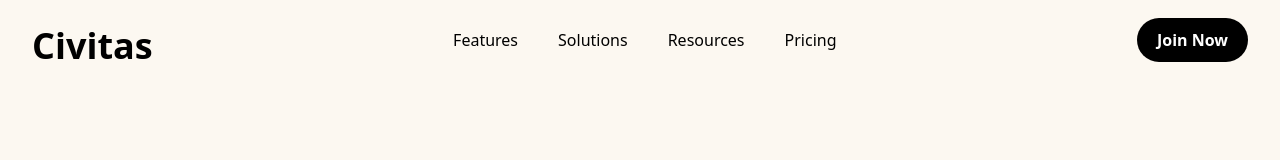
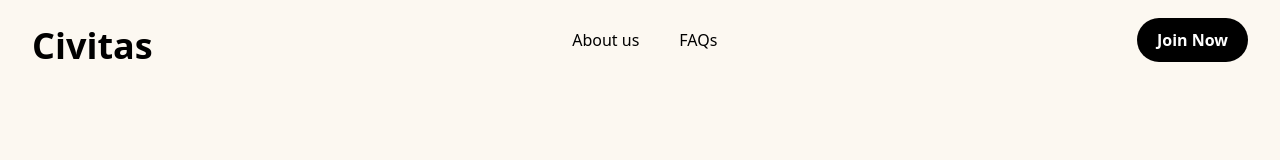
Before and after one commit to ishan-sp/civitas, a React (Vite) app in the folder civitas/: page / in a window 1280 px wide. Shown: the top 160 px of the page. Built offline with nearby package versions, Linux system fonts and the light colour scheme.

Commit message:
Saved local changed before pulling

```diff
--- a/civitas/src/App.jsx
+++ b/civitas/src/App.jsx
@@ -1,11 +1,17 @@
-import React from "react";
-import Navbar from "./components/Navbar";
-import Landing from "./components/Landing";
+import React, { useState } from 'react';
+import Landing from './components/Landing';
+// import Home from './components/Home'; // Uncomment this when you create the Home component
+
 function App() {
+  const [isLoggedIn, setIsLoggedIn] = useState(false);
   return (
-    <div className="w-full h-screen bg-white">
-      <Navbar />
-      <Landing />
+    <div className="min-h-screen">
+      {isLoggedIn ? (
+        // <Home /> // Uncomment this when you create the Home component
+        <div>Home Component Placeholder</div>
+      ) : (
+        <Landing />
+      )}
     </div>
   );
 }
--- a/civitas/src/components/Landing.jsx
+++ b/civitas/src/components/Landing.jsx
@@ -1,6 +1,8 @@
+import Navbar from "./Navbar";
 function Landing() {
     return (
         <>
+        <Navbar links={[{ name: "About us", href: "/about-us" }, { name: "FAQs", href: "/faqs" }]} />
         <section className="bg-[#FCF8F1] bg-opacity-30 min-h-screen flex items-center">
         <div className="px-4 mx-auto w-full max-w-7xl sm:px-6 lg:px-8">
           <div className="grid items-center grid-cols-1 gap-12 lg:grid-cols-2">
--- a/civitas/src/components/Navbar.jsx
+++ b/civitas/src/components/Navbar.jsx
@@ -1,4 +1,4 @@
-function Navbar() {
+function Navbar({ links }) {
   return (
     <>
     {/* Header Section */}
@@ -29,18 +29,11 @@ function Navbar() {
 
       {/* Navbar Links */}
       <div className="hidden lg:flex lg:items-center lg:justify-center lg:space-x-10">
-              <a href="#" className="text-base text-black transition-all duration-200 hover:text-opacity-80">
-                Features
+        {links.map(({ name, href }, index) => (
+          <a key={index} href={href} className="text-base text-black transition-all duration-200 hover:text-opacity-80">
+            {name}
           </a>
-              <a href="#" className="text-base text-black transition-all duration-200 hover:text-opacity-80">
-                Solutions
-              </a>
-              <a href="#" className="text-base text-black transition-all duration-200 hover:text-opacity-80">
-                Resources
-              </a>
-              <a href="#" className="text-base text-black transition-all duration-200 hover:text-opacity-80">
-                Pricing
-              </a>
+        ))}
       </div>
 
       {/* Join Button */}
```
Lines whose indentation alone changed are shown as unchanged.
